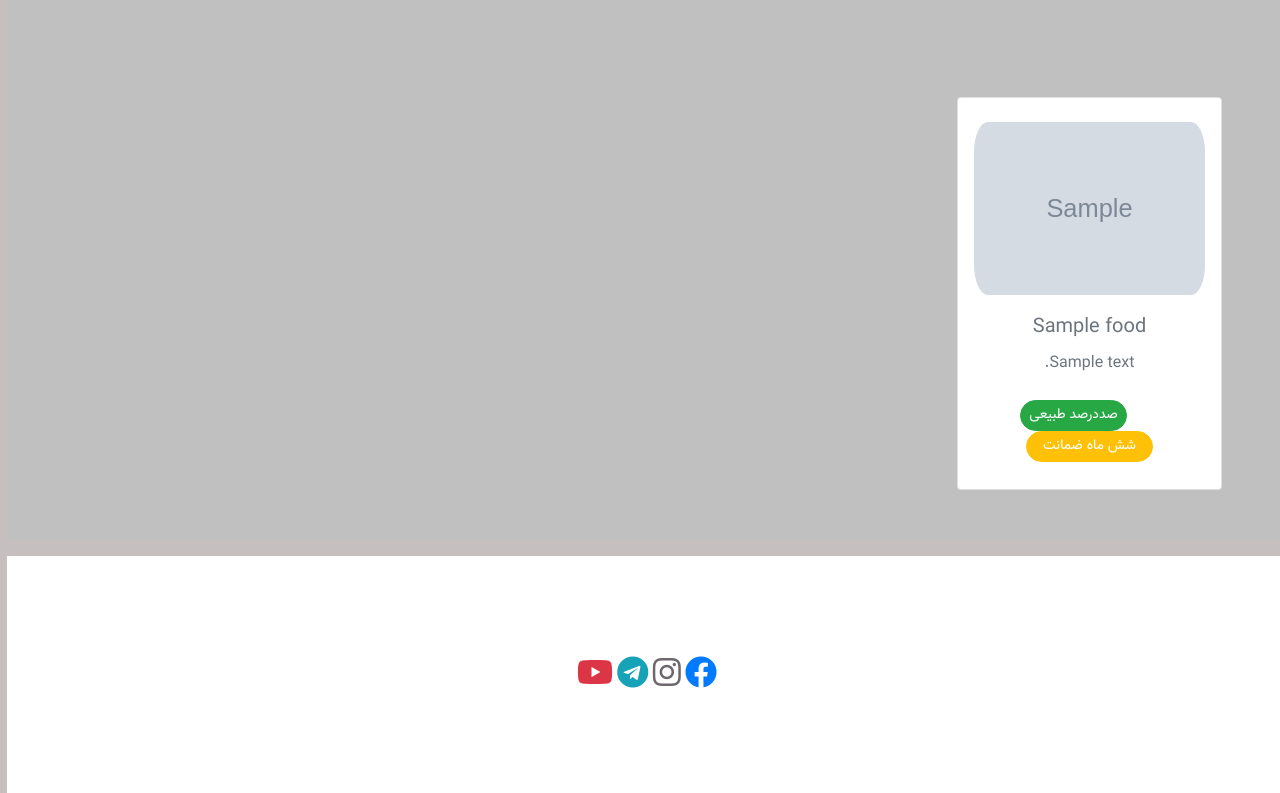
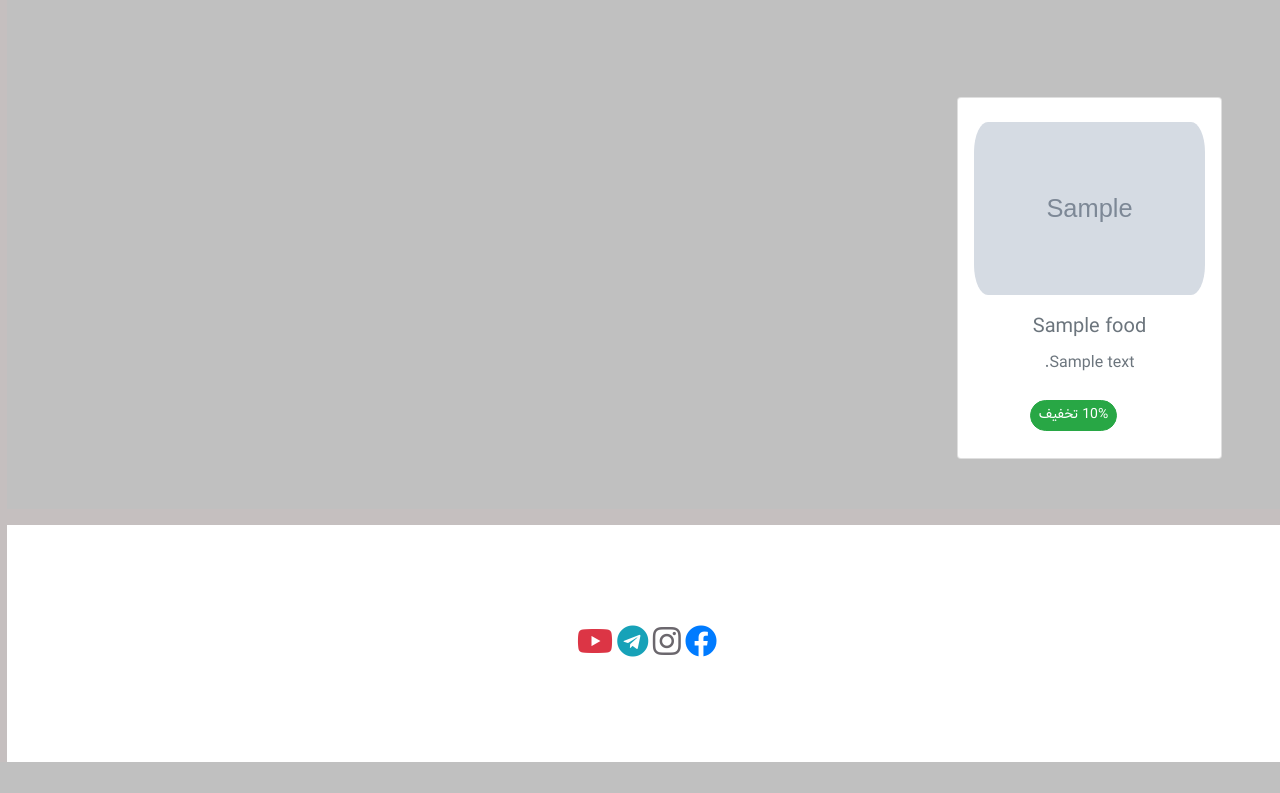
Before and after one commit to pydea-rs/buffet, a Django app: page / in a window 1280 px wide. Shown: the part 269-1062 px from the top of the page. After the commit the page ends 1031 px from the top, so only its background shows below. Run offline with Django 4.2, Linux system fonts and the light colour scheme; tables that the repository leaves empty hold one stand-in row (values such as "Sample post"); grey boxes marked "Sample" are stand-in pictures; some libraries are stand-ins or nearby versions.

Commit message:
removed ioditic expression below foods

```diff
--- a/templates/home.html
+++ b/templates/home.html
@@ -39,8 +39,7 @@
                                         {{ food.address }}
                                     </p>
                                     <div class="btn">
-                                        <button class="btn btn-success text-white btn-sm mr-5 ml-3 " type="button">صددرصد طبیعی</button>
-                                        <button class="btn btn-warning text-white  btn-sm mr-0 px-3" type="button">شش ماه ضمانت</button>
+                                        <button class="btn btn-success text-white btn-sm mr-5 ml-3 " type="button">10% تخفیف</button>
                                     </div>
                                 </div>
                             </div>
```
